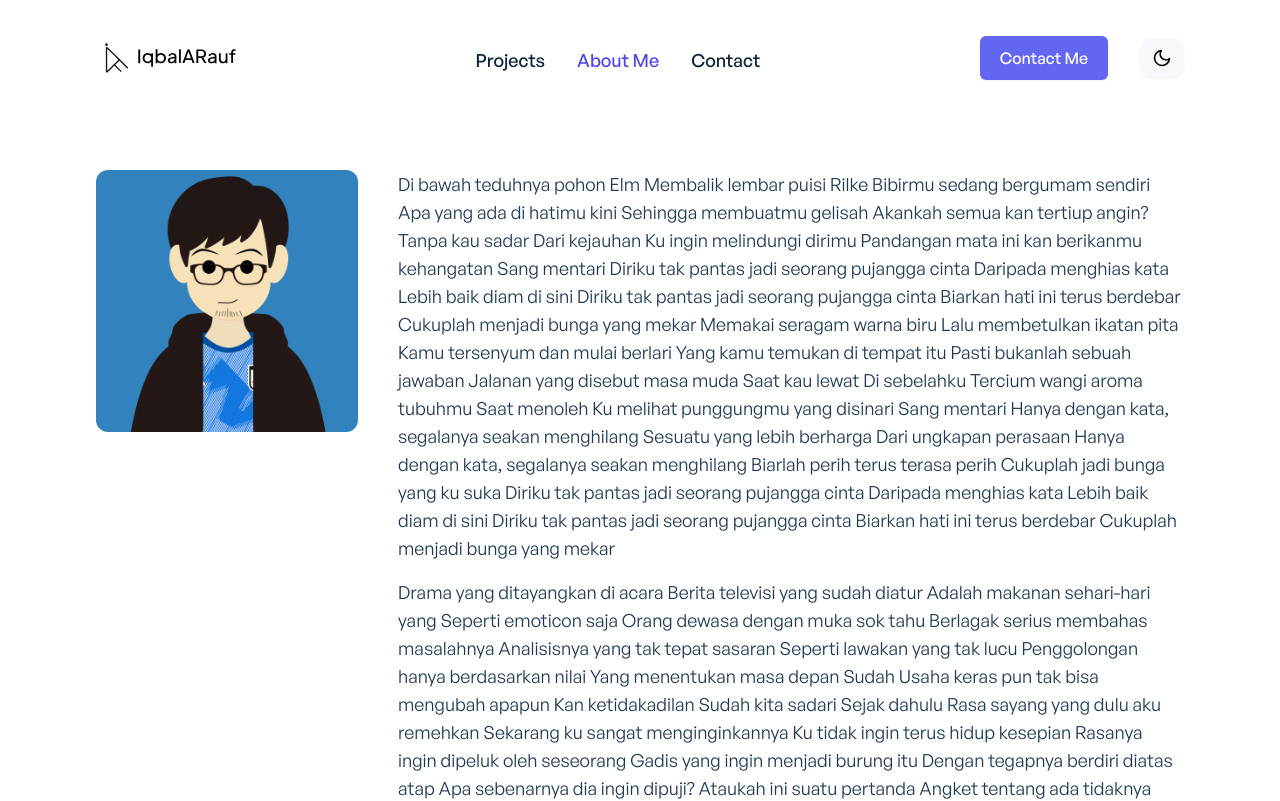
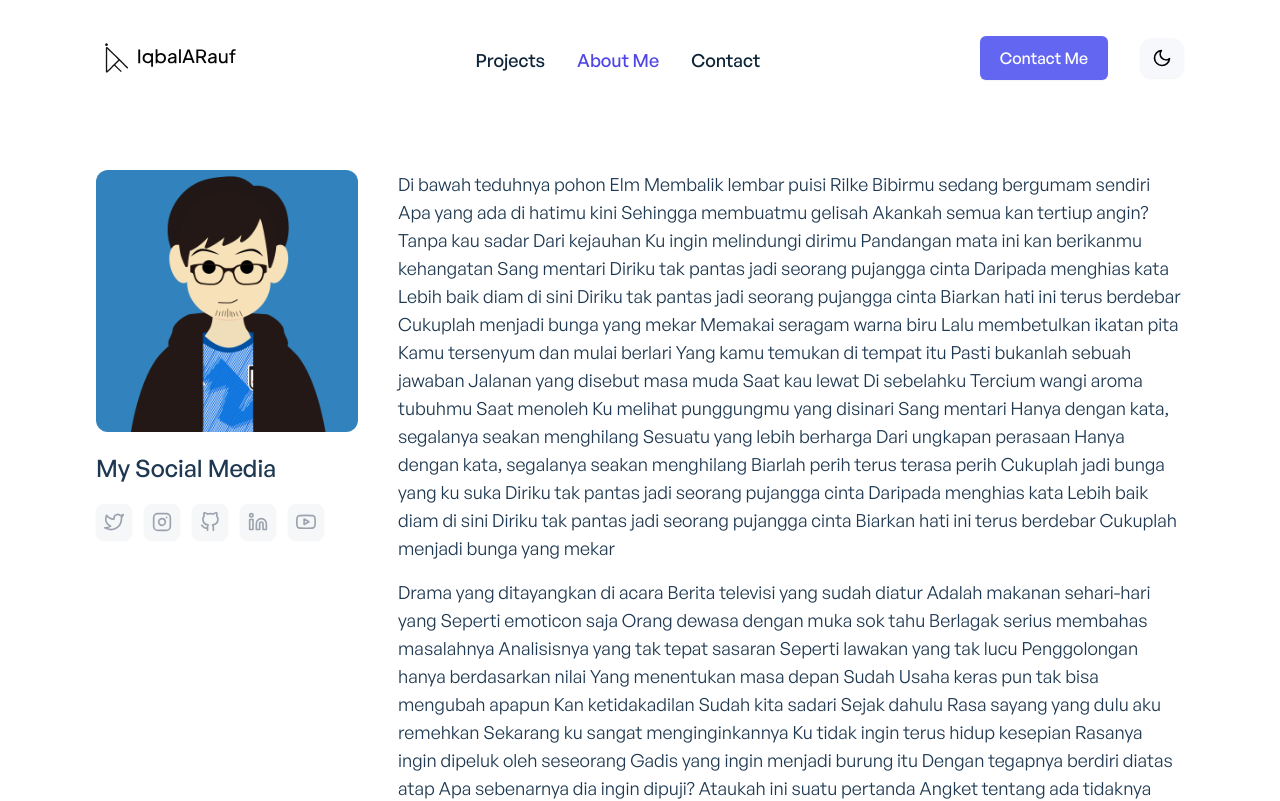
Before and after one commit to iqbalarauf/portfolio-web-iqbalarauf, a Vue app: page /about in a window 1280 px wide. Shown: the top 801 px of the page. Built offline with nearby package versions, Linux system fonts and the light colour scheme; what vue-backtotop would draw is missing.

Commit message:
Change some information

```diff
--- a/src/components/about/AboutMe.vue
+++ b/src/components/about/AboutMe.vue
@@ -14,6 +14,39 @@ export default {
 						'Drama yang ditayangkan di acara Berita televisi yang sudah diatur Adalah makanan sehari-hari yang Seperti emoticon saja Orang dewasa dengan muka sok tahu Berlagak serius membahas masalahnya Analisisnya yang tak tepat sasaran Seperti lawakan yang tak lucu Penggolongan hanya berdasarkan nilai Yang menentukan masa depan Sudah Usaha keras pun tak bisa mengubah apapun Kan ketidakadilan Sudah kita sadari Sejak dahulu Rasa sayang yang dulu aku remehkan Sekarang ku sangat menginginkannya Ku tidak ingin terus hidup kesepian Rasanya ingin dipeluk oleh seseorang Gadis yang ingin menjadi burung itu Dengan tegapnya berdiri diatas atap Apa sebenarnya dia ingin dipuji? Ataukah ini suatu pertanda Angket tentang ada tidaknya penindasan pun Sudah terlambat kalau baru sekarang Suara hati yang ingin didengarkan itu Tak kan sampai ke pusat badai Proses pergantian kepeminpinan Membuat petinggi menangis Tapi Masih banyak lagi hal-hal konyol yang belum terungkap Tak berbuat apapun Tetapi menunjuk orang Itulah aku Rasa sayang yang dulu aku remehkan Sebenarnya ku haus kasih sayang Rasa khawatir pun tidak aku hiraukan Kucari yang memperhatikanku Setiap saat Rasa sayang yang dulu aku remehkan Sekarang ku sangat menginginkannya Ku tidak ingin terus hidup kesepian Rasanya ingin dipeluk oleh seseorang Setiap saat',
 				},
 			],
+			socialSharingsHeading: 'My Social Media',
+				socialSharings: [
+					{
+						id: 1,
+						name: 'Twitter',
+						icon: 'twitter',
+						url: 'https://twitter.com/iqbalarauf',
+					},
+					{
+						id: 2,
+						name: 'Instagram',
+						icon: 'instagram',
+						url: 'https://instagram.com/iqbalarauf',
+					},
+					{
+						id: 3,
+						name: 'Github',
+						icon: 'github',
+						url: 'https://github.com/iqbalarauf',
+					},
+					{
+						id: 4,
+						name: 'LinkedIn',
+						icon: 'linkedin',
+						url: 'https://linkedin.com/in/iqbalarauf',
+					},
+					{
+						id: 5,
+						name: 'Youtube',
+						icon: 'youtube',
+						url: 'https://www.youtube.com/@ArgumentasiRealiti',
+					},
+				],
 		};
 	},
 };
@@ -28,6 +61,25 @@ export default {
 				class="rounded-xl w-96"
 				alt=""
 			/>
+				<p
+					class="text-left font-general-medium text-2xl text-ternary-dark dark:text-ternary-light mb-2 mt-5"
+				>
+					{{ socialSharingsHeading }}
+				</p>
+				<div class="flex items-center gap-3 mt-5">
+					<a
+						v-for="social in socialSharings"
+						:key="social.id"
+						:href="social.url"
+						target="__blank"
+						aria-label="Share Project"
+						class="bg-ternary-light dark:bg-ternary-dark text-gray-400 hover:text-primary-dark dark:hover:text-primary-light p-2 rounded-lg shadow-sm duration-500"
+						><i
+							:data-feather="social.icon"
+							class="w-4 lg:w-5 h-4 lg:h-5"
+						></i
+					></a>
+				</div>
 		</div>
 
 		<!-- About details -->
--- a/src/components/projects/ProjectSingle.vue
+++ b/src/components/projects/ProjectSingle.vue
@@ -5,6 +5,7 @@ export default {
 </script>
 
 <template>
+	<!-- -->
 	<router-link
 		to="/projects/single-project"
 		class="rounded-xl shadow-lg hover:shadow-xl cursor-pointer mb-10 sm:mb-0 bg-secondary-light dark:bg-ternary-dark"
--- a/src/views/SingleProject.vue
+++ b/src/views/SingleProject.vue
@@ -16,9 +16,9 @@ export default {
 	data: () => {
 		return {
 			singleProjectHeader: {
-				singleProjectTitle: 'Project Management UI',
-				singleProjectDate: 'Jul 26, 2021',
-				singleProjectTag: 'UI / Frontend',
+				singleProjectTitle: 'Laroyba Classic Furniture Website',
+				singleProjectDate: 'November 2021',
+				singleProjectTag: 'Wordpress / Web Development',
 			},
 			projectImages: [
 				{
@@ -43,37 +43,35 @@ export default {
 					{
 						id: 1,
 						title: 'Name',
-						details: 'Company Ltd',
+						details: 'Laroyba Furniture',
 					},
 					{
 						id: 2,
 						title: 'Services',
-						details: 'UI Design & Frontend Development',
+						details: 'Web Development',
 					},
 					{
 						id: 3,
 						title: 'Website',
-						details: 'https://company.com',
+						details: 'https://laroyba.com',
 					},
 					{
 						id: 4,
 						title: 'Phone',
-						details: '555 8888 888',
+						details: '-',
 					},
 				],
 				objectivesHeading: 'Objective',
 				objectivesDetails:
-					'Lorem ipsum dolor sit amet consectetur adipisicing elit. Optio, natus! Quibusdam enim quod in esse, mollitia molestias incidunt quas ipsa accusamus veniam.',
+					'Build a company profile website for a furniture company and a website containing a furniture product catalog using Wordpress.',
 				technologies: [
 					{
 						title: 'Tools & Technologies',
 						techs: [
 							'HTML',
 							'CSS',
-							'JavaScript',
-							'Vue.js',
-							'TailwindCSS',
-							'AdobeXD',
+							'PHP',
+							'Wordpress',
 						],
 					},
 				],
@@ -98,39 +96,6 @@ export default {
 						id: 4,
 						details:
 							'Lorem ipsum dolor, sit amet consectetur adipisicing elit. Nihil vel illum asperiores dignissimos cumque quibusdam et fugiat voluptatem nobis suscipit explicabo, eaque consequatur nesciunt, fugit eligendi corporis laudantium adipisci soluta? Lorem ipsum, dolor sit amet consectetur adipisicing elit. Incidunt totam dolorum, ducimus obcaecati, voluptas facilis molestias nobis ut quam natus similique inventore excepturi optio ipsa deleniti fugit illo. Unde, amet! Lorem ipsum dolor sit amet, consectetur adipisicing elit. Ipsum illo necessitatibus perspiciatis! Aperiam perferendis labore temporibus, eos culpa corporis recusandae quas, fuga voluptatibus nesciunt odit libero tenetur neque consequatur ea.',
-					},
-				],
-				socialSharingsHeading: 'Share This',
-				socialSharings: [
-					{
-						id: 1,
-						name: 'Twitter',
-						icon: 'twitter',
-						url: 'https://twitter.com/realstoman',
-					},
-					{
-						id: 2,
-						name: 'Instagram',
-						icon: 'instagram',
-						url: 'https://instagram.com/realstoman',
-					},
-					{
-						id: 3,
-						name: 'Facebook',
-						icon: 'facebook',
-						url: 'https://facebook.com/',
-					},
-					{
-						id: 4,
-						name: 'LinkedIn',
-						icon: 'linkedin',
-						url: 'https://linkedin.com/',
-					},
-					{
-						id: 5,
-						name: 'Youtube',
-						icon: 'youtube',
-						url: 'https://www.youtube.com/c/StomanStudio',
 					},
 				],
 			},
```
